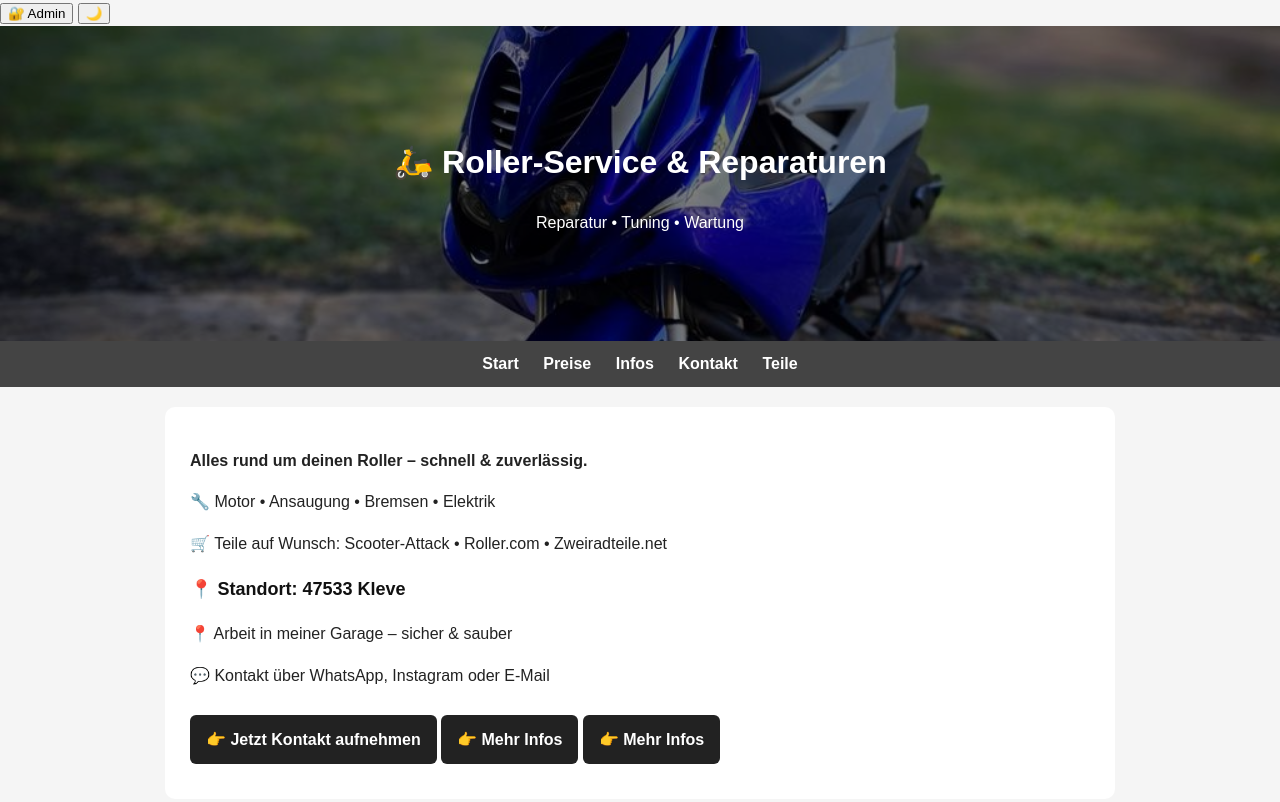
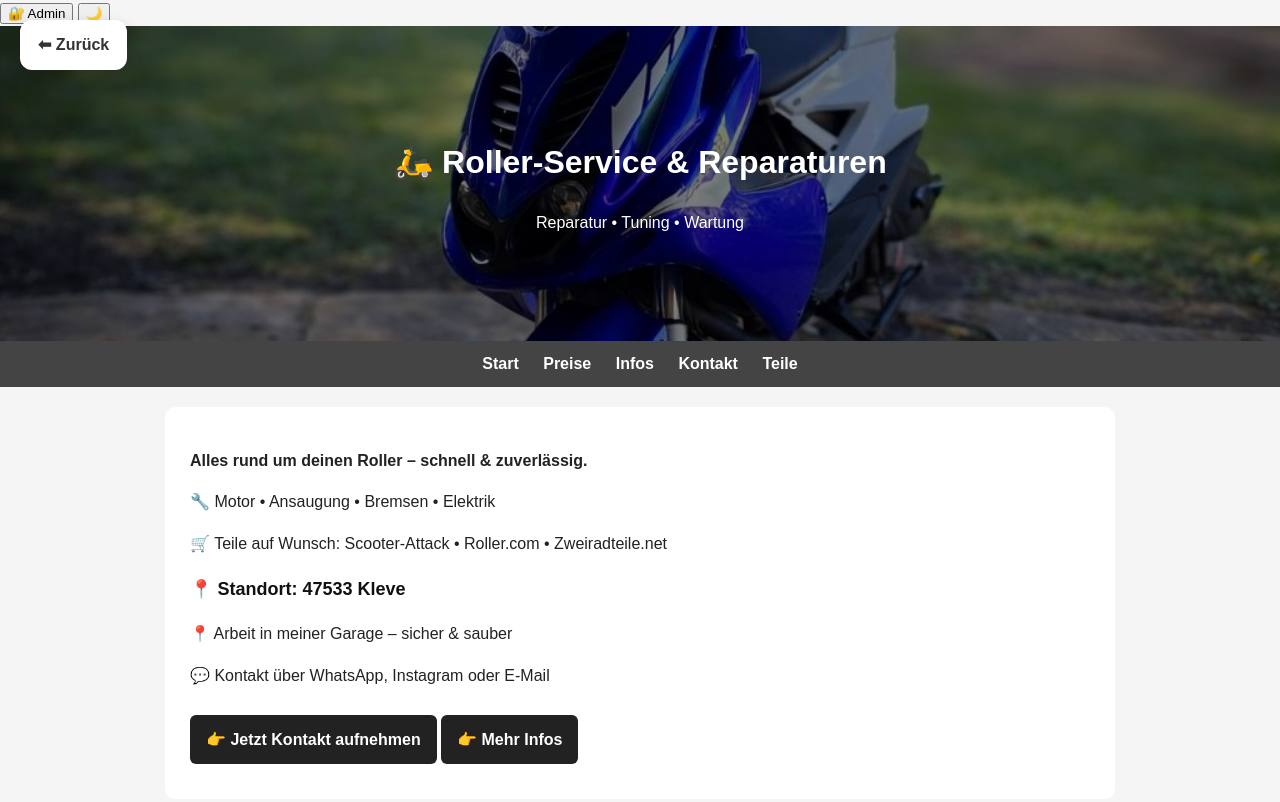
Before and after one commit to jxson47/test1, a plain HTML site: page index.html in a window 1280 px wide. Drawn offline with Linux system fonts and the light colour scheme.

Commit message:
Add files via upload

```diff
--- a/index.html
+++ b/index.html
@@ -42,9 +42,6 @@
 
 <a class="button" href="infos.html">👉 Mehr Infos</a>
 
-<!-- 🔥 NEU -->
-<a class="button" href="infos.html">👉 Mehr Infos</a>
-
 </section>
 
 <script src="script.js"></script>
--- a/script.js
+++ b/script.js
@@ -9,6 +9,7 @@ function toggleDark() {
 }
 
 document.addEventListener("DOMContentLoaded", function () {
+
   // Darkmode laden
   if (localStorage.getItem("darkmode") === "on") {
     document.body.classList.add("dark");
@@ -23,6 +24,18 @@ document.addEventListener("DOMContentLoaded", function () {
         nav.innerHTML = data;
       }
     });
+
+  // Back Button erstellen
+  const backBtn = document.createElement("div");
+  backBtn.className = "back-box";
+  backBtn.innerHTML = "⬅ Zurück";
+
+  backBtn.onclick = function () {
+    history.back();
+  };
+
+  document.body.appendChild(backBtn);
+
 });
 
 // Admin Login
--- a/style.css
+++ b/style.css
@@ -17,7 +17,7 @@ body {
 
 section p,
 section li {
-  font-weight: 500;   /* macht alles etwas fetter */
+  font-weight: 500;
 }
 
 /* Standort extra hervorheben */
@@ -88,6 +88,43 @@ a.button, .shop {
 a.button:hover,
 .shop:hover {
   background: #000;
+}
+
+/* =========================
+   BACK BUTTON (NEU)
+========================= */
+
+.back-box {
+  position: fixed;
+  top: 20px;
+  left: 20px;
+
+  background: white;
+  padding: 12px 18px;
+  border-radius: 12px;
+
+  box-shadow: 0 6px 15px rgba(0, 0, 0, 0.2);
+
+  cursor: pointer;
+  font-weight: bold;
+
+  transition: 0.2s ease;
+  z-index: 9999;
+}
+
+.back-box:hover {
+  transform: scale(1.05);
+  background: #f2f2f2;
+}
+
+/* Dark Mode für Back Button */
+body.dark .back-box {
+  background: #2a2a2a;
+  color: #fff;
+}
+
+body.dark .back-box:hover {
+  background: #3a3a3a;
 }
 
 /* =========================
```
